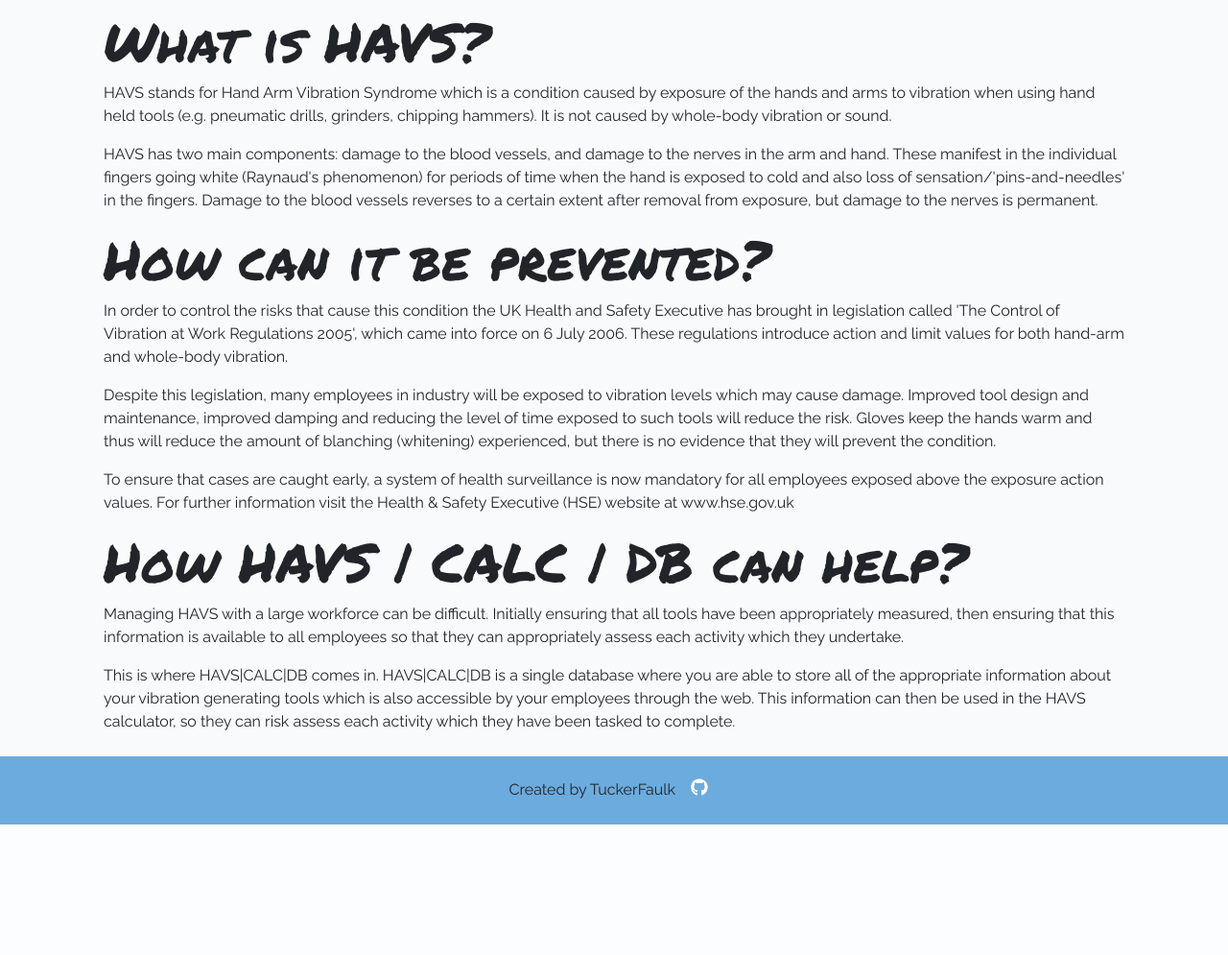
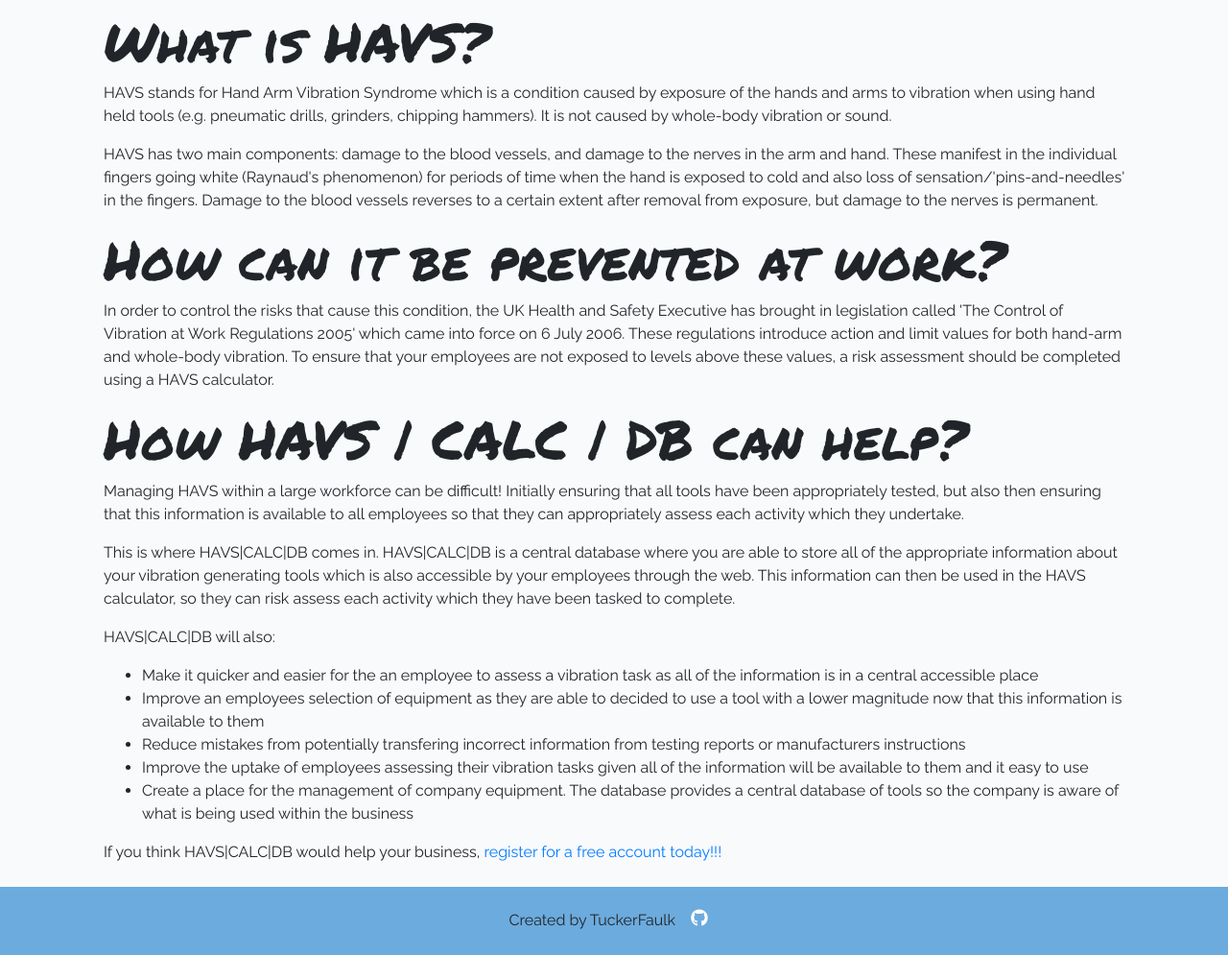
Before and after one commit to TuckerFaulk/HAVS-CALC-DB-PP4, a Django app: page / in a window 1280 px wide. Shown: the part 598-1593 px from the top of the page at 96% size. Before the commit the page ends 1457 px from the top, so only its background shows below. Run offline with Django 3.2, Linux system fonts and the light colour scheme; some libraries are stand-ins or nearby versions.

Commit message:
Update content on index page

```diff
--- a/templates/index.html
+++ b/templates/index.html
@@ -25,32 +25,39 @@
         </div>
 
         <div class="col-12">
-            <h2 class="display-4">How can it be prevented?</h2>
-            <p>In order to control the risks that cause this condition the UK Health and Safety Executive has brought in legislation called
-                'The Control of Vibration at Work Regulations 2005', which came into force on 6 July 2006. These regulations introduce action
-                and limit values for both hand-arm and whole-body vibration.
-            </p>
-            <p>
-                Despite this legislation, many employees in industry will be exposed to vibration levels which may cause damage. Improved tool
-                design and maintenance, improved damping and reducing the level of time exposed to such tools will reduce the risk. Gloves keep
-                the hands warm and thus will reduce the amount of blanching (whitening) experienced, but there is no evidence that they will prevent the condition.
-            </p>
-            <p>
-                To ensure that cases are caught early, a system of health surveillance is now mandatory for all employees exposed above the exposure action values.
-                For further information visit the Health & Safety Executive (HSE) website at www.hse.gov.uk
+            <h2 class="display-4">How can it be prevented at work?</h2>
+            <p>In order to control the risks that cause this condition, the UK Health and Safety Executive has brought in legislation called
+                'The Control of Vibration at Work Regulations 2005' which came into force on 6 July 2006. These regulations introduce action
+                and limit values for both hand-arm and whole-body vibration. To ensure that your employees are not exposed to levels above these
+                values, a risk assessment should be completed using a HAVS calculator.
             </p>
         </div>
 
         <div class="col-12">
             <h2 class="display-4">How HAVS | CALC | DB can help?</h2>
             <p>
-                Managing HAVS with a large workforce can be difficult. Initially ensuring that all tools have been appropriately measured, then
+                Managing HAVS within a large workforce can be difficult! Initially ensuring that all tools have been appropriately tested, but also then
                 ensuring that this information is available to all employees so that they can appropriately assess each activity which they undertake.
             </p>
             <p>
-                This is where HAVS|CALC|DB comes in. HAVS|CALC|DB is a single database where you are able to store all of the appropriate information
+                This is where HAVS|CALC|DB comes in. HAVS|CALC|DB is a central database where you are able to store all of the appropriate information
                 about your vibration generating tools which is also accessible by your employees through the web. This information can then be used in
                 the HAVS calculator, so they can risk assess each activity which they have been tasked to complete.
+            </p>
+            <p>
+                HAVS|CALC|DB will also:
+            </p>
+            <ul>
+                <li>Make it quicker and easier for the an employee to assess a vibration task as all of the information is in a central accessible place</li>
+                <li>Improve an employees selection of equipment as they are able to decided to use a tool with a lower magnitude now that this information
+                     is available to them</li>
+                <li>Reduce mistakes from potentially transfering incorrect information from testing reports or manufacturers instructions</li>
+                <li>Improve the uptake of employees assessing their vibration tasks given all of the information will be available to them and it easy to use</li>
+                <li>Create a place for the management of company equipment. The database provides a central database of tools so the company is aware of what is being
+                     used within the business </li>
+            </ul>
+            <p>
+               If you think HAVS|CALC|DB would help your business, <a href="{% url 'account_signup' %}">register for a free account today!!!</a>
             </p>
         </div>
     </div>
```
